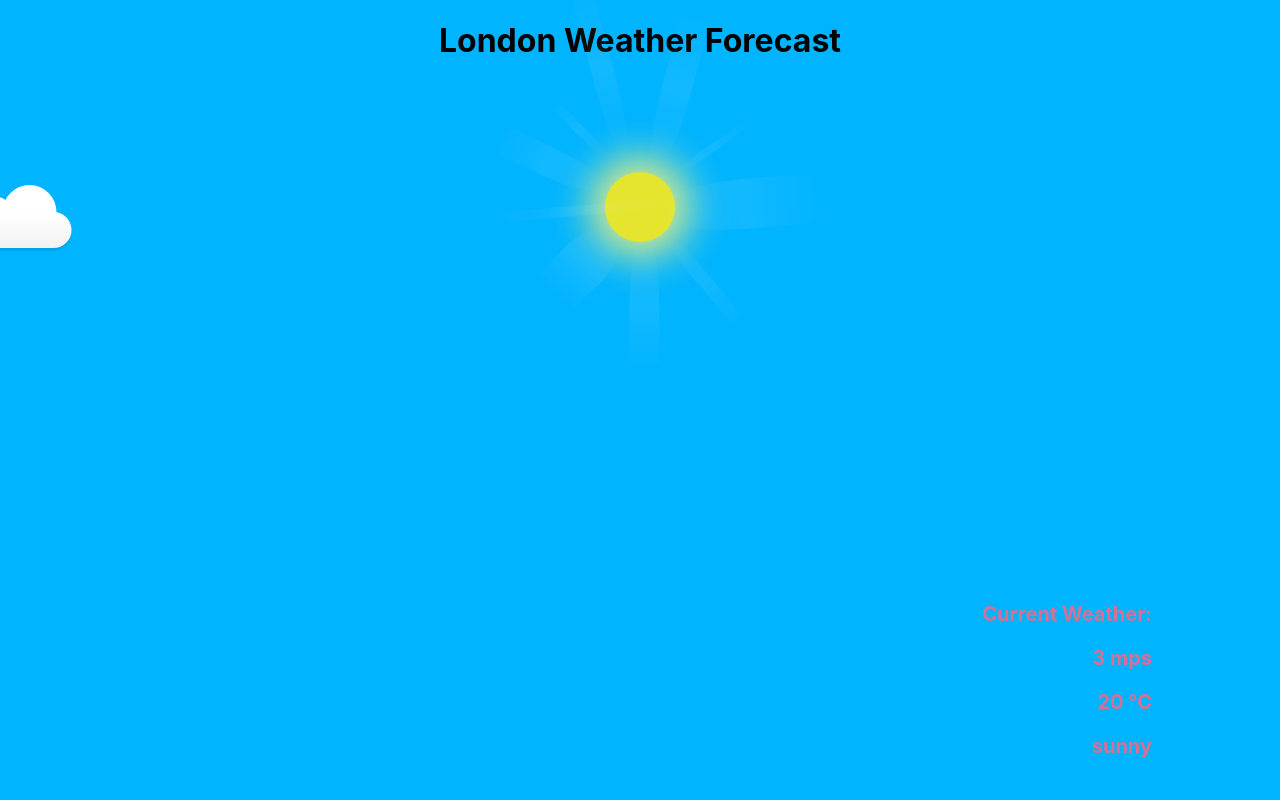
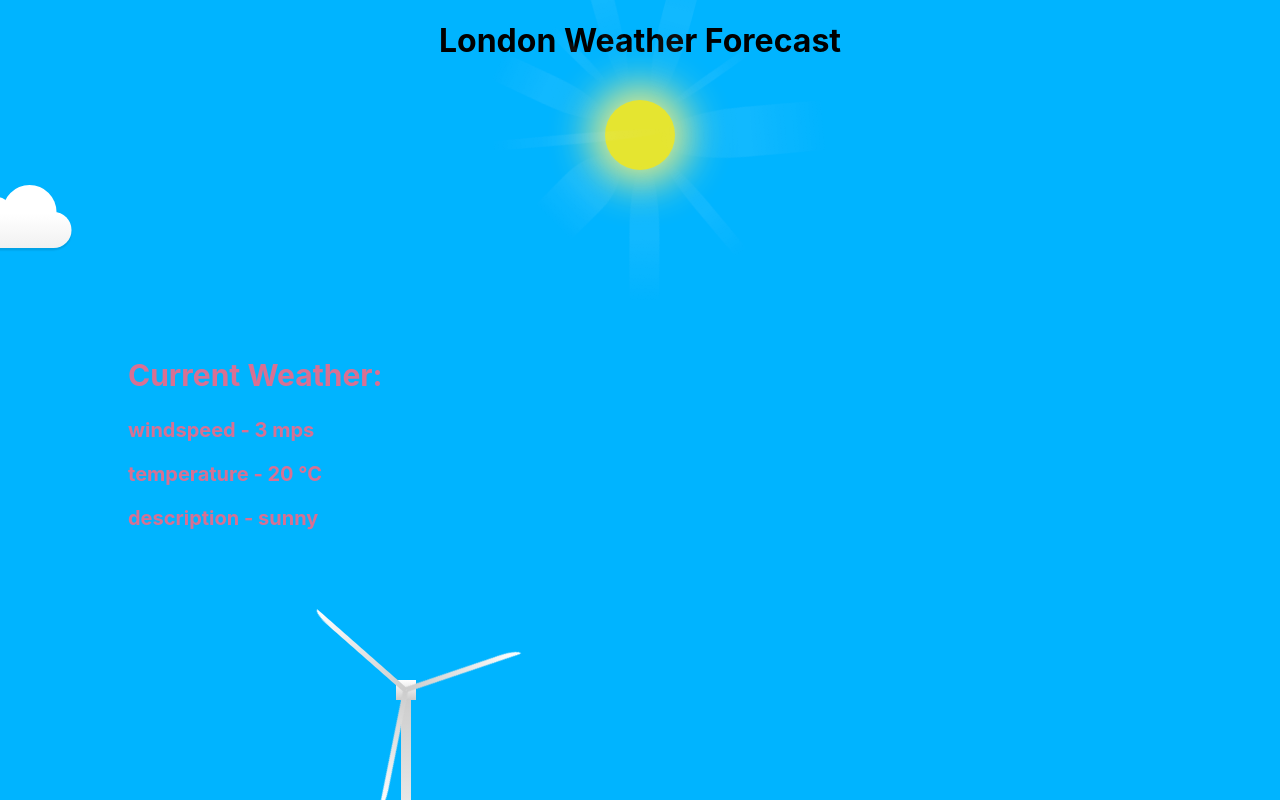
Before and after one commit to flaviusbohaciuc/weather-forecast-2, a React (Create React App) app: page / in a window 1280 px wide. Shown: the top 800 px of the page. Built offline with nearby package versions, Linux system fonts and the light colour scheme; no server answers.

Commit message:
play with the app style

```diff
--- a/src/component/sun/sun.style.scss
+++ b/src/component/sun/sun.style.scss
@@ -2,10 +2,10 @@
 
 .sun {
   position: absolute;
-  top: 0;
+  top: 100px;
   left: 0;
   right: 0;
-  bottom: 0;
+  // bottom: 0;
   margin: auto;
   width: 70px;
   height: 70px;
--- a/src/component/weather-forecast/weather-forecast.component.jsx
+++ b/src/component/weather-forecast/weather-forecast.component.jsx
@@ -29,11 +29,11 @@ const WeatherForecast = () => {
   }, []);
 
   return (
-    <div>
-      <p>Current Weather:</p>
-      <p>{windSpeed} mps</p>
-      <p>{Math.round(temperature)} &#176;C</p>
-      <p>{description}</p>
+    <div className="current-weather">
+      <h2>Current Weather:</h2>
+      <p>windspeed - {windSpeed} mps</p>
+      <p>temperature - {Math.round(temperature)} &#176;C</p>
+      <p>description - {description}</p>
     </div>
   );
 };
--- a/src/component/weather-forecast/weather-forecast.style.scss
+++ b/src/component/weather-forecast/weather-forecast.style.scss
@@ -1,9 +1,9 @@
 @import "src/index.scss";
 
-p {
+.current-weather {
   color: $color-charm;
   font-size: 20px;
   font-weight: bold;
-  text-align: right;
-  margin-right: 10vw;
+  text-align: left;
+  margin-left: 10vw;
 }
--- a/src/component/windmill/windmill.style.scss
+++ b/src/component/windmill/windmill.style.scss
@@ -4,7 +4,7 @@
   margin-top: 100px;
   width: 300px;
   height: 350px;
-  margin: 0 auto;
+  margin: 0 20vw;
   position: relative;
 }
 
--- a/src/index.scss
+++ b/src/index.scss
@@ -16,9 +16,10 @@ html {
   -moz-osx-font-smoothing: grayscale;
   text-align: center;
   background-color: $color-dodger-blue;
+  overflow: hidden;
 }
 
 .wrapper {
-  position: relative;
+  // position: relative;
   height: 250px;
 }
--- a/src/weather-forecast-app.jsx
+++ b/src/weather-forecast-app.jsx
@@ -15,9 +15,9 @@ const WeatherForecastApp = () => {
         <div className="content">
           <h1>London Weather Forecast</h1>
           <Sun />
-          <Cloud />
           <WeatherForecast />
           <Windmill />
+          <Cloud />
         </div>
       </StateContext.Provider>
     </DispatchContext.Provider>
```
